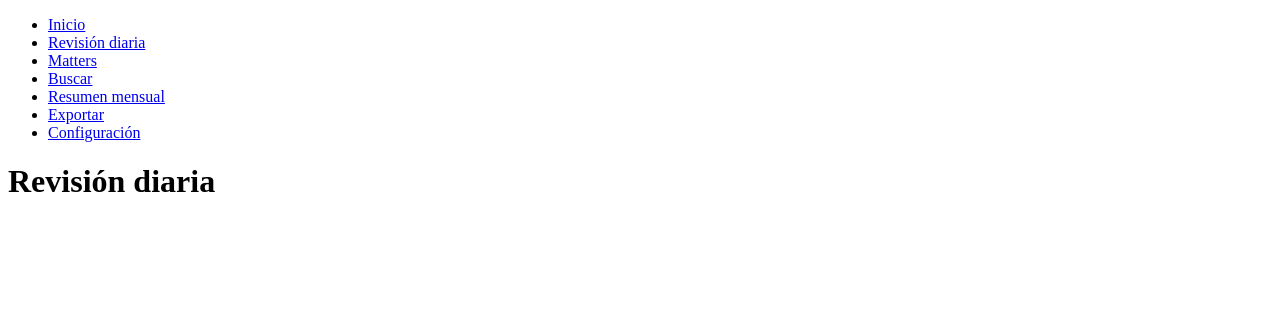
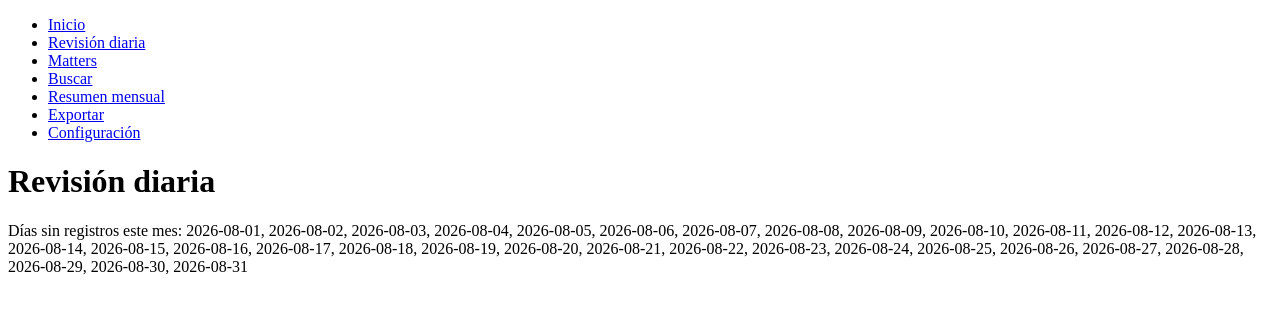
Before and after one commit to OmarBonillav3/dockets-tracker, a React (Vite) app: page /review in a window 1280 px wide. Shown: the top 312 px of the page. Built offline with nearby package versions, Linux system fonts and the light colour scheme.

Commit message:
feat: implement daily review screen with bulk and per-entry confirmation

```diff
--- a/src/screens/DailyReview.jsx
+++ b/src/screens/DailyReview.jsx
@@ -1,3 +1,35 @@
+import { useState } from 'react';
+import { useData } from '../context/DataContext.jsx';
+import { groupEntriesByDate, findEmptyDays } from '../lib/dateUtils.js';
+
 export function DailyReview() {
-  return <h1>Revisión diaria</h1>;
+  const { entries, confirmEntry, confirmDay } = useData();
+  const now = new Date();
+  const [year] = useState(now.getFullYear());
+  const [month] = useState(now.getMonth());
+
+  const grouped = groupEntriesByDate(entries);
+  const emptyDays = findEmptyDays(entries, year, month);
+  const dates = Object.keys(grouped).sort();
+
+  return (
+    <div>
+      <h1>Revisión diaria</h1>
+      {emptyDays.length > 0 && <p role="alert">Días sin registros este mes: {emptyDays.join(', ')}</p>}
+      {dates.map((date) => (
+        <section key={date}>
+          <h2>{date}</h2>
+          <button onClick={() => confirmDay(date)}>Confirmar todo el día</button>
+          <ul>
+            {grouped[date].map((e) => (
+              <li key={e.id}>
+                <span>{e.task}</span> — <span>{e.status}</span>
+                {e.status === 'draft' && <button onClick={() => confirmEntry(e.id)}>Confirmar</button>}
+              </li>
+            ))}
+          </ul>
+        </section>
+      ))}
+    </div>
+  );
 }
```
Also changed, not shown: 1 other file (tests, documents, lock files or other folders).
